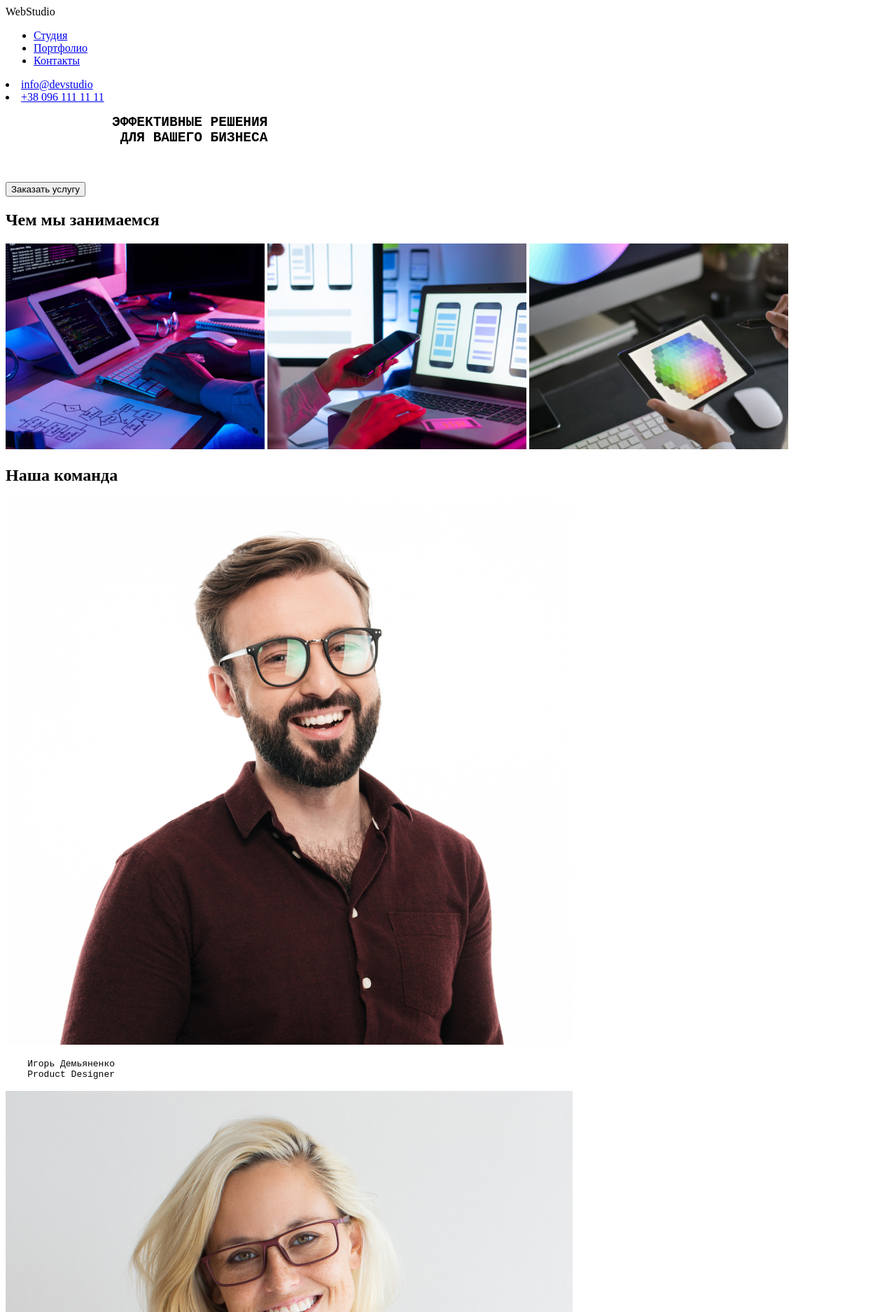
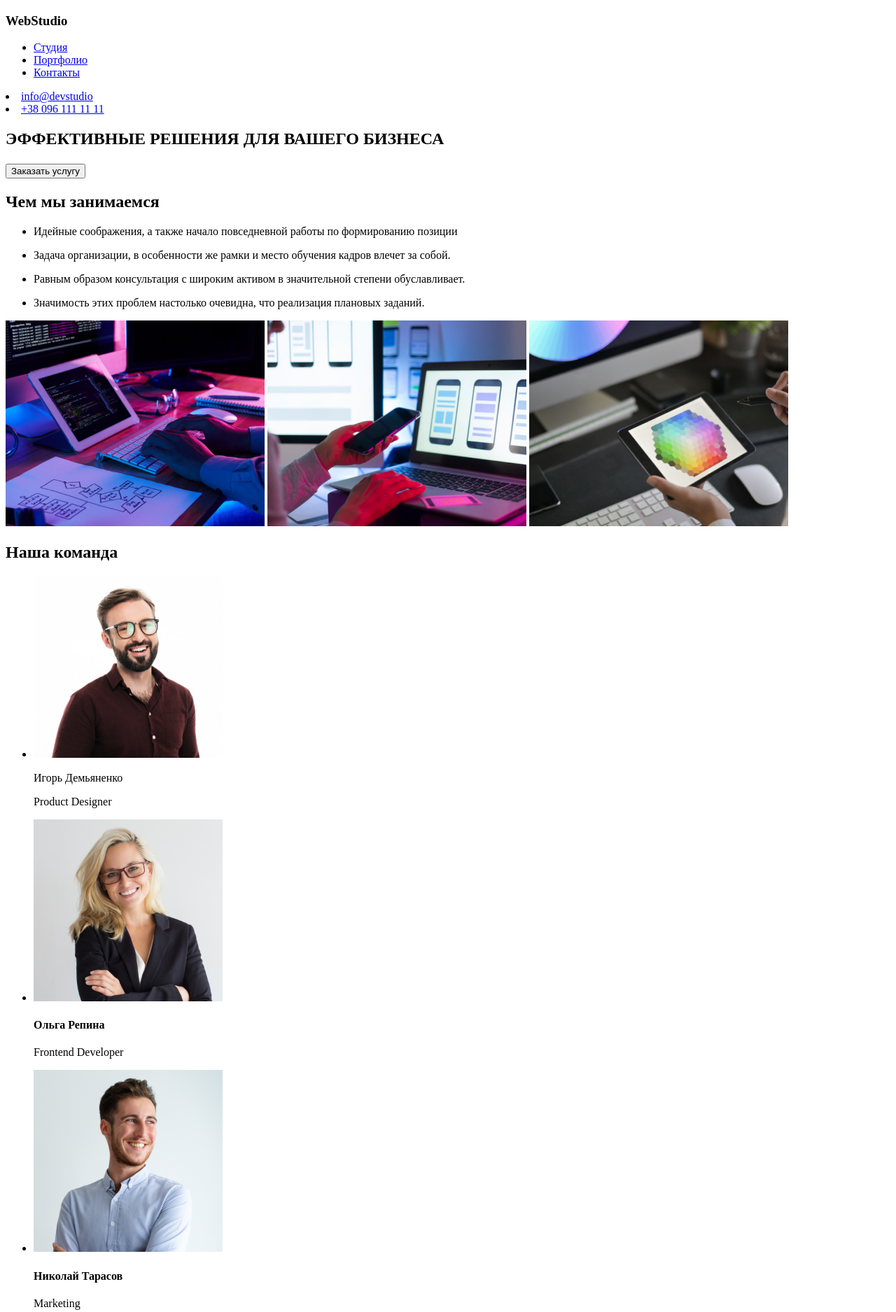
Before and after one commit to Jemilevich/goit-markup-hw-01, a plain HTML site: page index.html in a window 1280 px wide. Shown: the top 1875 px of the page at 70% size. Drawn offline with Linux system fonts and the light colour scheme.

Commit message:
Корректировка размеров картинок

```diff
--- a/css/styles.css
+++ b/css/styles.css
@@ -1,53 +1,6 @@
+body {
+}
 .image-1 {
-  width: 370px height= 294px top= 1061px left= 215px;
+  width: 370px;
+  height: 294px;
 }
-.image-2 {
-  height: 294px;
-  width: 370px;
-  left: 615px;
-  top: 1061px;
-  border-radius: 0px;
-}
-.image-3 {
-  height: 294px;
-  width: 370px;
-  left: 1015px;
-  top: 1061px;
-  border-radius: 0px;
-}
-.button {
-  background-color: blue;
-}
-.section {
-  flex-direction: row;
-}
-
-.our-team-photos {
-  position: absolute;
-  width: 1600px;
-  height: 648px;
-  text-align: center;
-}
-.our-team {
-  position: absolute;
-  width: 270px;
-  height: 260px;
-}
-
-.photo-1 {
-  position: absolute;
-  width: 270px;
-  height: 368px;
-  left: 215px;
-  top: 1635px;
-
-  background: #ffffff;
-
-  box-shadow: 0px 1px 3px rgba(0, 0, 0, 0.12), 0px 1px 1px rgba(0, 0, 0, 0.14),
-    0px 2px 1px rgba(0, 0, 0, 0.2);
-  border-radius: 0px 0px 4px 4px;
-}
-
-.about-us {
-  background: #2f303a;
-}
--- a/index.html
+++ b/index.html
@@ -1,31 +1,30 @@
 <!DOCTYPE html>
-<html lang="en,ru">
+<html lang="ru">
 <head>
     <meta charset="UTF-8">
     <meta http-equiv="X-UA-Compatible" content="IE=edge">
     <meta name="viewport" content="width=device-width, initial-scale=1.0">
     <title>Document</title>
+    <link rel="stylesheet" href="css/styles.css"
 </head>
 <body>
-    <!--main-container-->
 
-   <!--Contacts-->
-
-
-    <header class="section"><nav> WebStudio
+    <header class="section">
+    <nav>
+    <h3 lang="en">WebStudio</h3>
 <ul>
-      <li>  <a href="link">Студия</a> </li>
+    <li><a href="link">Студия</a> </li>
     <li><a href="link">Портфолио</a></li>
     <li><a href="link">Контакты</a></li>
     </nav>
     <li><a href="link">info@devstudio</a></li>
-    <li><a href="phone-number">+38 096 111 11 11</a></li></header>
+    <li><a href="tel:+380961111111">+38 096 111 11 11</a></li>
 </ul>
-
+    </header>
 
 <section>
-    <pre><h1>             ЭФФЕКТИВНЫЕ РЕШЕНИЯ
-              ДЛЯ ВАШЕГО БИЗНЕСА </h1> </pre>
+    <h1>          ЭФФЕКТИВНЫЕ РЕШЕНИЯ
+              ДЛЯ ВАШЕГО БИЗНЕСА </h1>
               <h3><button class="button" type="button"> Заказать услугу</h3>
 
 
@@ -35,37 +34,54 @@
 
     <main>
         <h2>Чем мы занимаемся</h2>
-         <img class="image-1" src="img/img (2).jpg"
-        alt="close-up-image-programer-working-his-desk-office">
-        <img class="image-2" src="img/img (1).jpg"
+        <ul>
+            <li><p>Идейные соображения, а также начало повседневной работы по формированию позиции</p></li>
+            <li><p>Задача организации, в особенности же рамки и место обучения кадров влечет за собой.</p></li>
+            <li><p>Равным образом консультация с широким активом в значительной степени обуславливает.</p></li>
+            <li> <p>Значимость этих проблем настолько очевидна, что реализация плановых заданий. </p></li>
+
+
+        </ul>
+
+        <img class="image-1" src="img/img (2).jpg" width= "370"; height= 294;
+        alt="close-up-image-programer-working-his-desk-office" >
+        <img class="image-1" src="img/secondimg.jpg" width= "370"; height= 294
         alt="web-ui-designers-are-developing-application-smartphones-team-creators-is-working-interface-mobile-phones">
-        <img class="image-3" src="img/img.jpg"
+        <img class="image-1" src="img/img.jpg" width= "370"; height= 294
         alt="creative-artist-web-design-with-working-colour-selection-graphic-tablet">
 
     </main>
 
     <section class="our-team-photos">
 <h2>Наша команда</h2>
-<p class="photo-1"><img class="our-team" src="img/img (3).jpg" alt="our-product-designer"></p>
-<figcaption><pre>    Игорь Демьяненко
-    Product Designer</pre>
-</figcaption>
-<p class="photo-2"><img class="our-team" src="img/img (4).jpg" alt="our-frontend-developer"></p>
-<h4>Ольга Репина</h4> <p>Frontend Developer</p>
-<p class="photo-3"><img class="our-team" src="img/img (5).jpg" alt="our-marketing-specialist"></p>
-<h4>Николай Тарасов</h4> <p>Marketing</p>
-<p class="photo-4"><img class="our-team" src="img/img (6).jpg" alt="our-ui-designer"></p>
-<h4>Михаил Ермаков</h4><p>UI Designer</p>
-    </section>
+<ul>
+<li class="photo-1"><img class="our-team" src="img/img (3).jpg"  width= 270;
+height= 260; alt="our-product-designer">
+<p> Игорь Демьяненко </p>
+<p> Product Designer</p></li>
+<li class="photo-2"><img class="our-team" src="img/img (4).jpg" width= 270;
+height= 260; alt="our-frontend-developer"  >
+<h4>Ольга Репина</h4> <p>Frontend Developer</p></li>
+<li class="photo-3"><img class="our-team" src="img/img (5).jpg" width= 270;
+height= 260; alt="our-marketing-specialist" >
+<h4>Николай Тарасов</h4> <p>Marketing</p></li>
+<li class="photo-4"><img class="our-team" src="img/img (6).jpg"width= 270;
+height= 260;
+     alt="our-ui-designer">
 
-    <section class="about-us">
-<ul>
-<h2><pre>WebStudio</pre></h2>
-<span><pre>г.Киев,пр-т Леси Украинки,26</pre></span>
-<span><pre>info@example.com</pre> </span>
-<span>+38 099 111 11 11</span>
+<h4>Михаил Ермаков</h4><p>UI Designer</p></li>
 </ul>
     </section>
 
+<section class="about-us">
+    <ul>
+        <h3>WebStudio</h3>
+
+            <li>г.Киев,пр-т Леси Украинки,26</li>
+            <li><a href="@example.com"> @example.com</a></li>
+            <li> <a href="tel:+380991111111">+38 099 111 11 11</a></li>
+    </ul>
+</section>
+
 </body>
 </html>
```
Also changed, not shown: img/secondimg.jpg (renamed from img/img (1).jpg).
